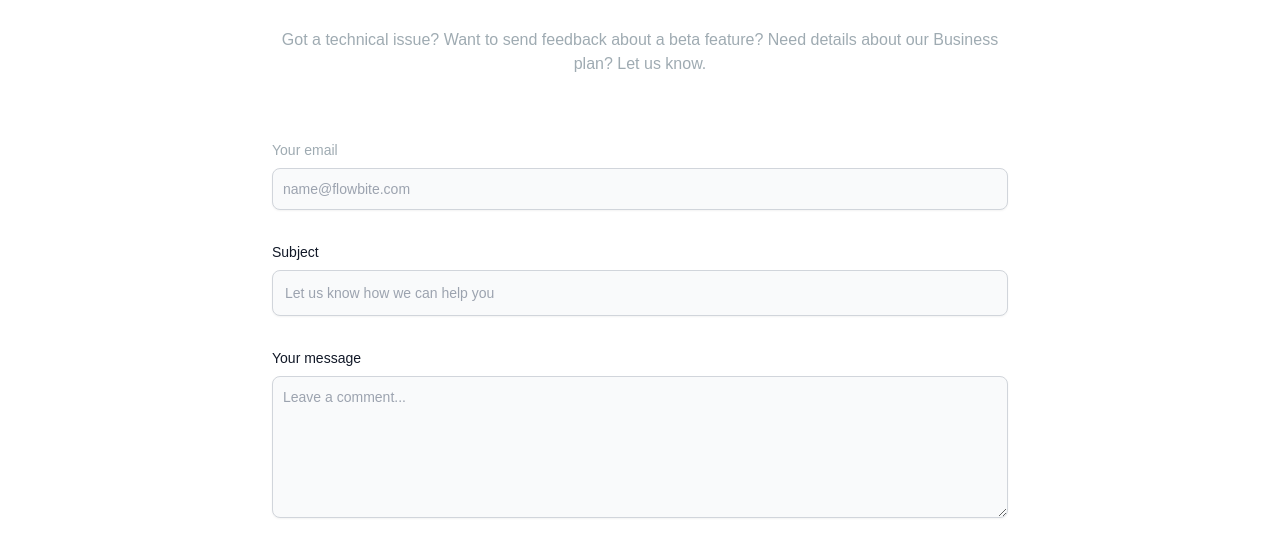
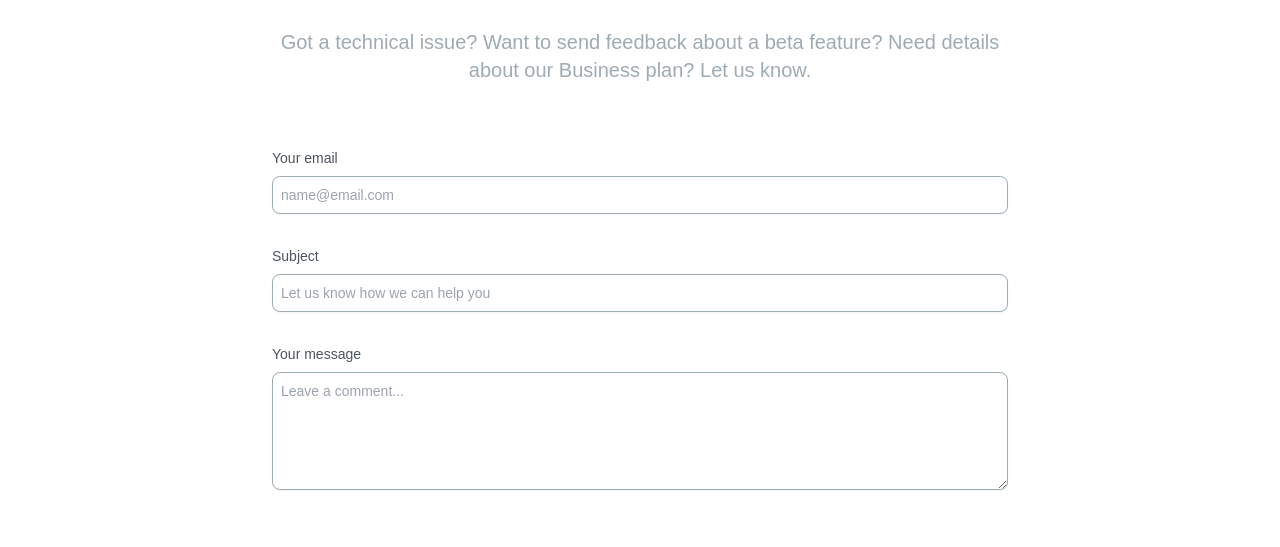
Before and after one commit to Hamzeh01/ClipVortex, a website: page contact.html in a window 1280 px wide. Shown: the part 369-916 px from the top of the page. Drawn offline with Linux system fonts and the light colour scheme; a web font is replaced by a local one.

Commit message:
apply styles to form inputs

```diff
--- a/contact.html
+++ b/contact.html
@@ -15,55 +15,43 @@
     />
   </head>
   <body>
-    <section class="">
+    <section id="contact">
       <div class="max-w-screen-md px-4 py-8 mx-auto lg:py-16">
-        <img src="images/logo.svg" alt="" class="mx-auto my-16" />
+        <img src="images/logo.svg" alt="logo" class="mx-auto my-16" />
         <h3 class="tracking-tight text-center">Contact Us</h3>
         <p
-          class="mb-8 font-light text-center lg:mb-16 m:text-xl text-grayishBlue"
+          class="mb-8 font-light text-center lg:mb-16 sm:text-xl section-content"
         >
           Got a technical issue? Want to send feedback about a beta feature?
           Need details about our Business plan? Let us know.
         </p>
         <form action="#" class="space-y-8">
           <div>
-            <label
-              for="email"
-              class="block mb-2 text-sm font-medium text-grayishBlue"
-              >Your email</label
-            >
+            <label for="email" class="contact-label">Your email</label>
             <input
               type="email"
               id="email"
-              class="shadow-sm bg-gray-50 border border-gray-300 text-gray-900 text-sm rounded-lg focus:ring-primary-500 focus:border-primary-500 block w-full p-2.5"
-              placeholder="name@flowbite.com"
+              class="contact-input"
+              placeholder="name@email.com"
               required
             />
           </div>
           <div>
-            <label
-              for="subject"
-              class="block mb-2 text-sm font-medium text-gray-900"
-              >Subject</label
-            >
+            <label for="subject" class="contact-label">Subject</label>
             <input
               type="text"
               id="subject"
-              class="block w-full p-3 text-sm text-gray-900 border border-gray-300 rounded-lg shadow-sm bg-gray-50 focus:ring-primary-500 focus:border-primary-500"
+              class="contact-input"
               placeholder="Let us know how we can help you"
               required
             />
           </div>
           <div class="sm:col-span-2">
-            <label
-              for="message"
-              class="block mb-2 text-sm font-medium text-gray-900"
-              >Your message</label
-            >
+            <label for="message" class="contact-label">Your message</label>
             <textarea
               id="message"
-              rows="6"
-              class="block p-2.5 w-full text-sm text-gray-900 bg-gray-50 rounded-lg shadow-sm border border-gray-300 focus:ring-primary-500 focus:border-primary-500"
+              rows="5"
+              class="contact-input"
               placeholder="Leave a comment..."
             ></textarea>
           </div>
--- a/input.css
+++ b/input.css
@@ -9,6 +9,16 @@
 
   h5 {
     @apply mb-2 text-2xl font-bold text-darkGrayishBlue;
+  }
+}
+
+@layer components {
+  .contact-label {
+    @apply block mb-2 text-sm font-medium text-darkGrayishBlue;
+  }
+
+  .contact-input {
+    @apply block w-full p-2 text-sm border rounded-lg shadow-sm bg-white border-grayishBlue text-darkGrayishBlue focus:ring focus:ring-grayishBlue focus:border-grayishBlue;
   }
 }
 
@@ -60,6 +70,7 @@
 .faq-content {
   @apply grid overflow-hidden text-sm transition-all duration-200 ease-in-out text-grayishBlue;
 }
+
 /* smooth scrolling with customization */
 /* Apply smooth scroll to all anchor links */
 html {
```
Also changed, not shown: css/style.css.
